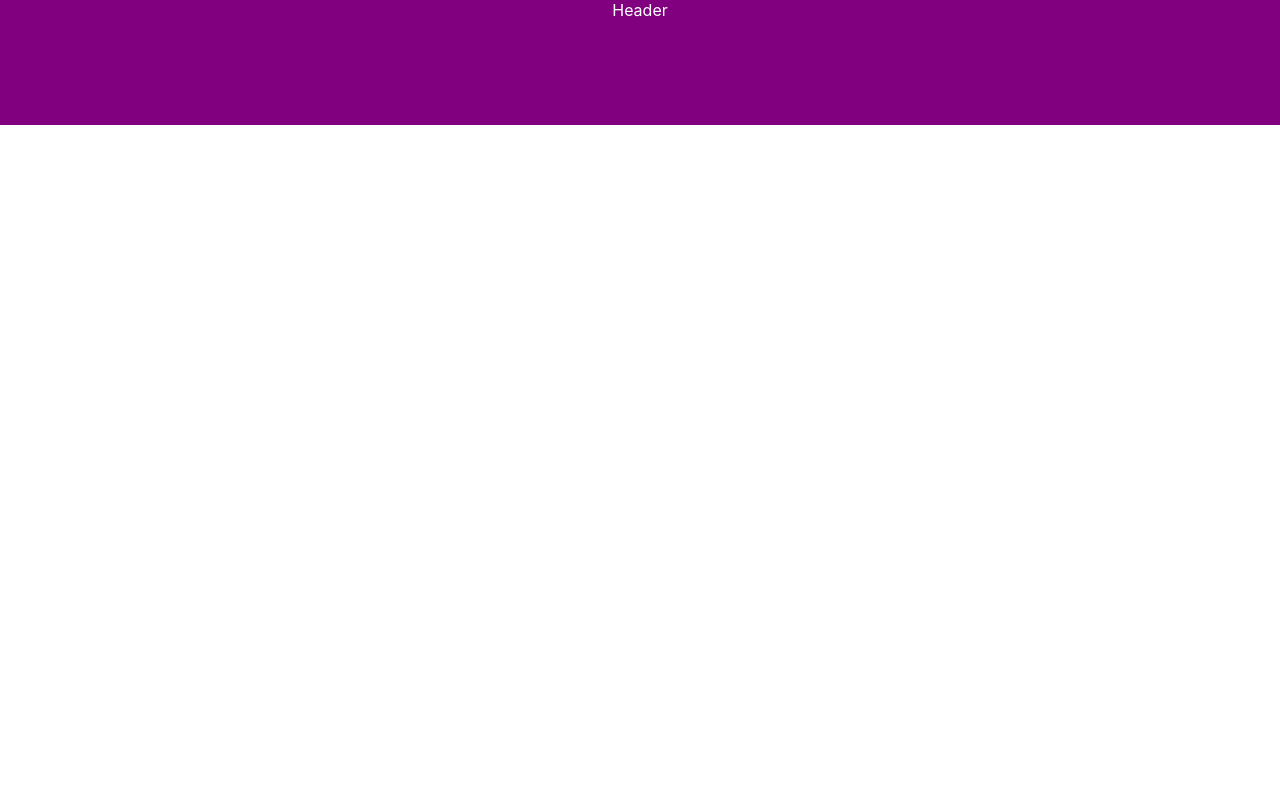
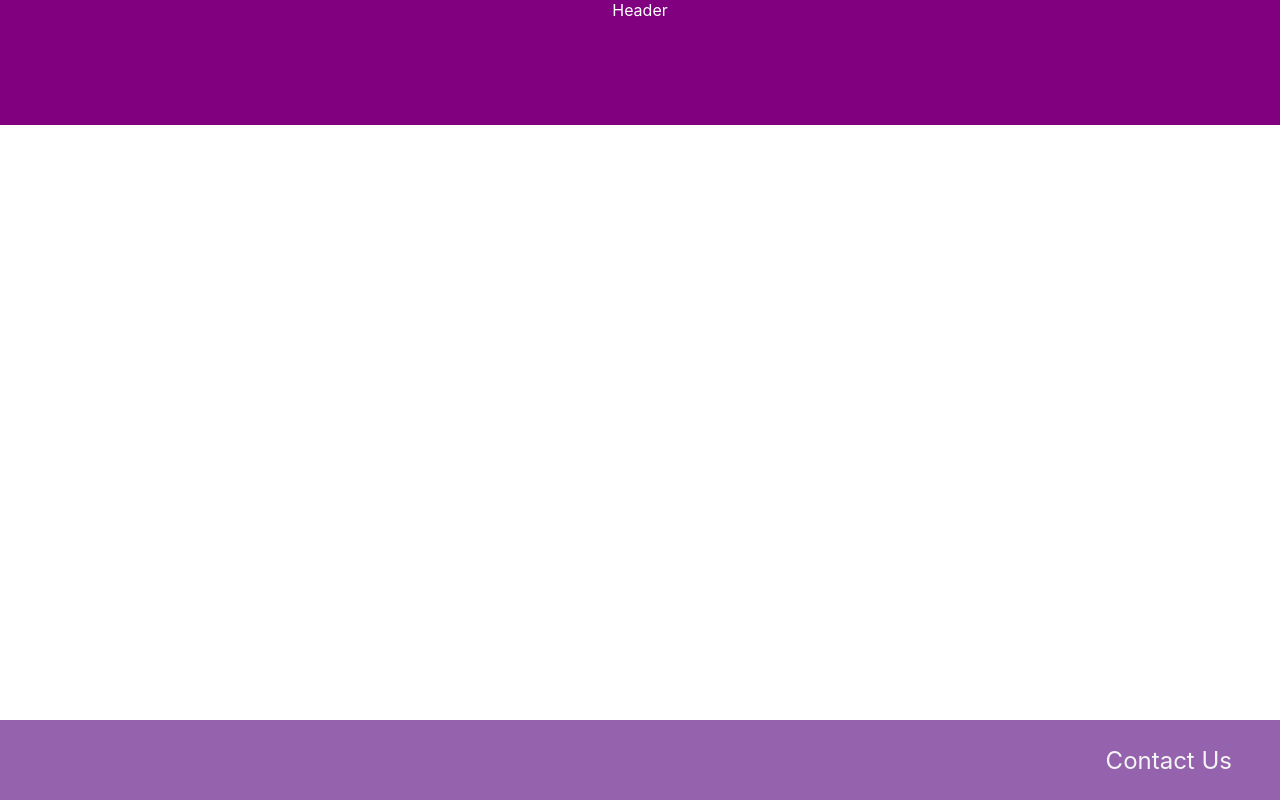
Before and after one commit to tamaraeaton/bettingapp, a React (Create React App) app: page / in a window 1280 px wide. Built offline with nearby package versions, Linux system fonts and the light colour scheme.

Commit message:
fixed footer

```diff
--- a/src/App.js
+++ b/src/App.js
@@ -2,12 +2,14 @@ import React from 'react'
 import logo from './logo.svg';
 import './App.css';
 import Header from './component/Header/Header.js'
+import Footer from './components/Footer/Footer'
 
 
 function App() {
   return (
     <div className="App">
         <Header />
+        <Footer />
       {/* <header className="App-header">
         <img src={logo} className="App-logo" alt="logo" />
         <p>
--- a/src/components/Footer/footer.css
+++ b/src/components/Footer/footer.css
@@ -19,4 +19,5 @@
 .footer-right a {
   text-decoration: none;
   color: whitesmoke;
+  font-size: 1.5rem;
 }
```
